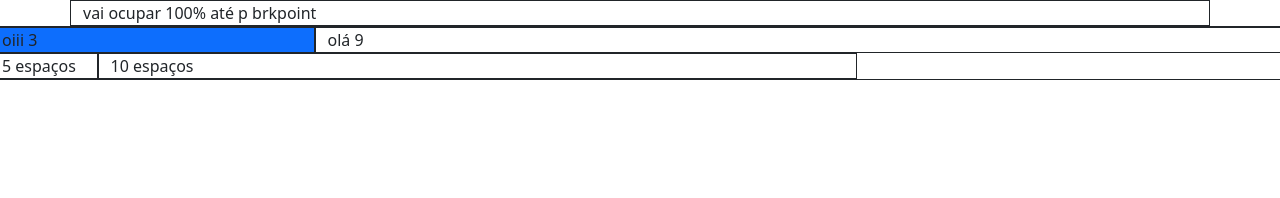
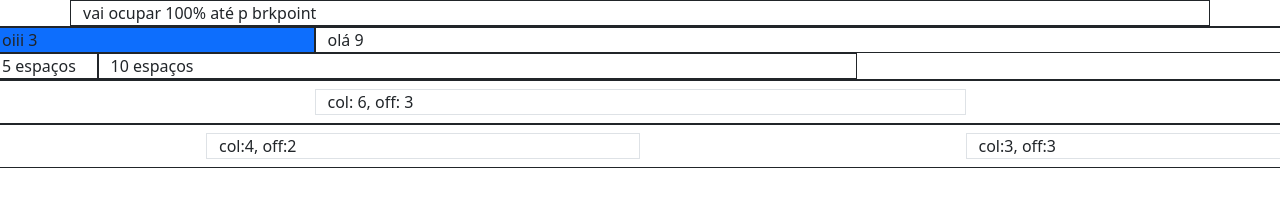
Before and after one commit to Azinhaa/Desenvolvimento-Front-End, a plain HTML site: page P1/teste.html in a window 1280 px wide. Drawn offline with nearby package versions, Linux system fonts and the light colour scheme.

Commit message:
offset p1

```diff
--- a/P1/teste.html
+++ b/P1/teste.html
@@ -24,5 +24,20 @@
         <div class="col-7">10 espaços</div>
     </div>
 
+
+    <div class="row">
+        <div class="col-md-6 offset-md-3 border my-2">
+        col: 6, off: 3
+        </div>
+        </div>
+        <div class="row">
+        <div class="col-md-4 offset-md-2 border my-2">
+        col:4, off:2
+        </div>
+        <div class="col-md-3 offset-md-3 border my-2">
+        col:3, off:3
+        </div>
+        </div>
+
 </body>
 </html>
```
